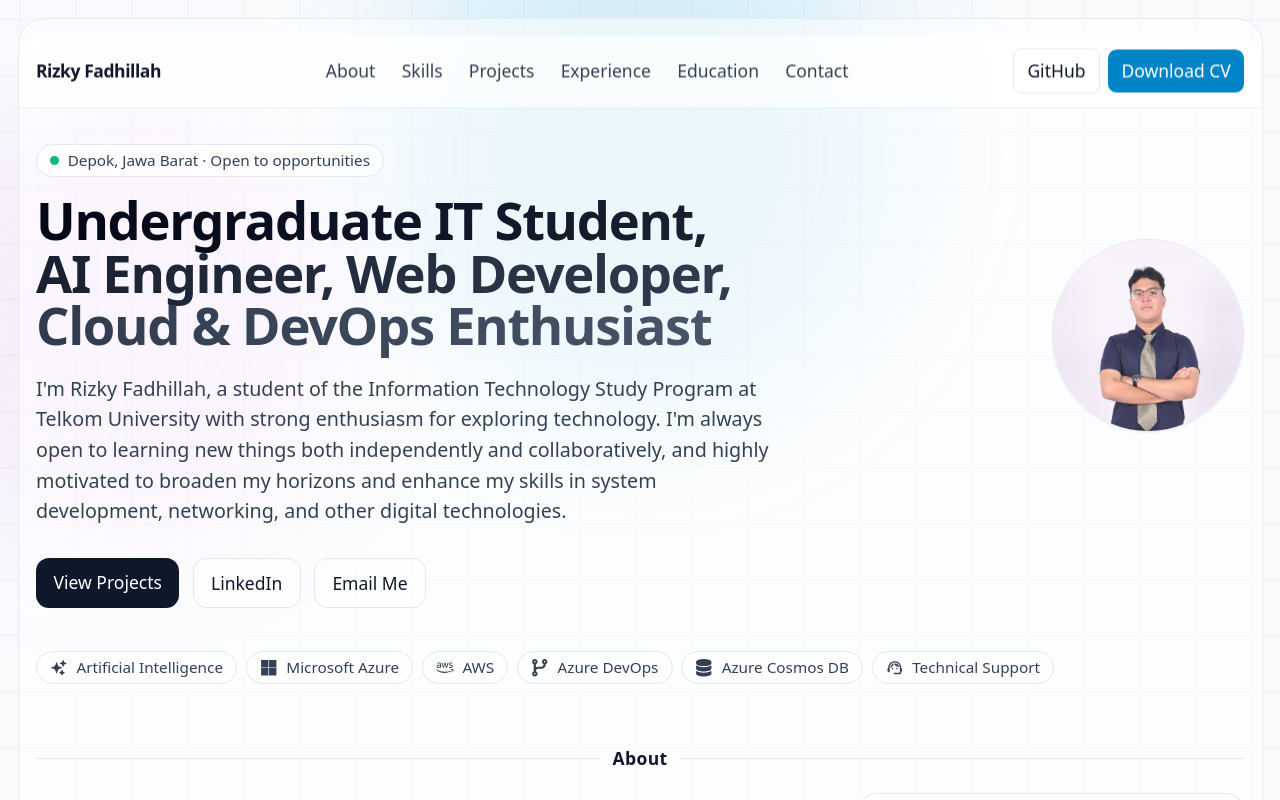
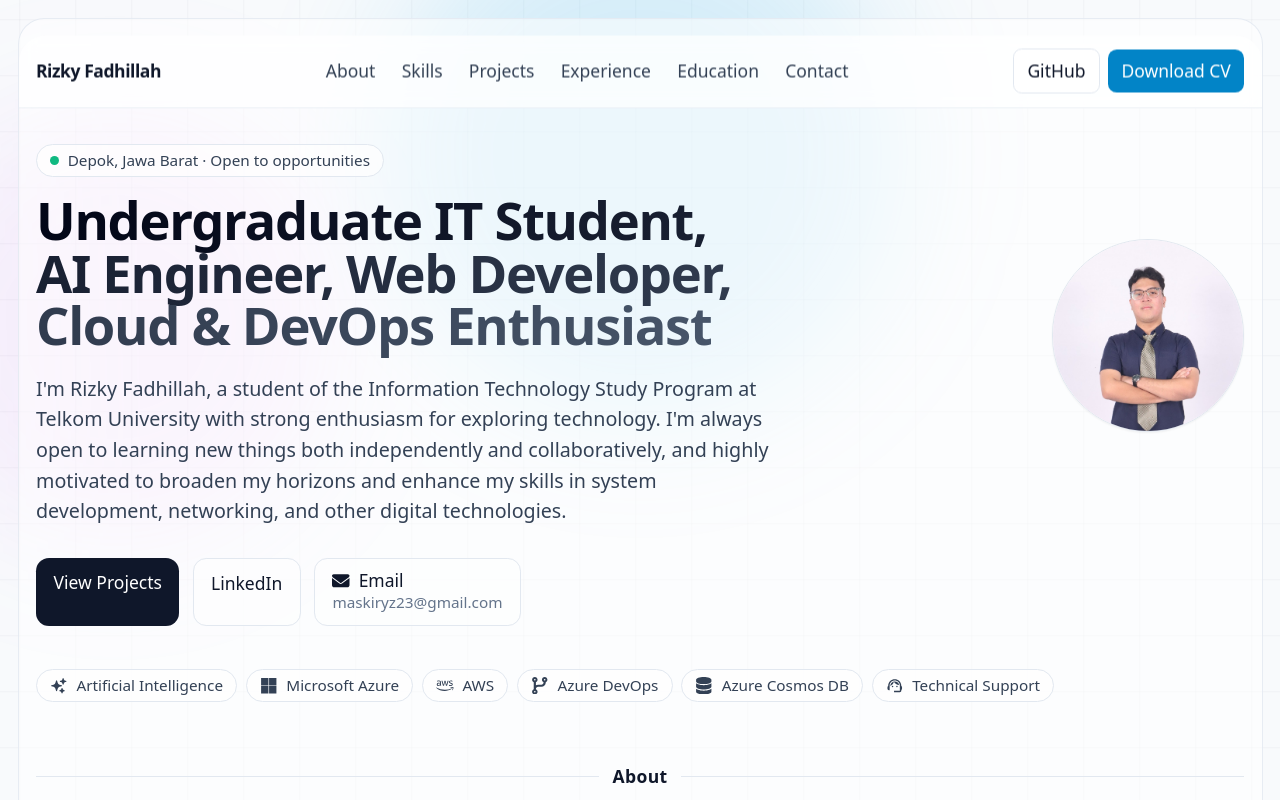
Before and after one commit to Kiryzsuuu/portofolio-rizky, a React (Vite) app: page / in a window 1280 px wide. Shown: the top 800 px of the page. Built offline with nearby package versions, Linux system fonts and the light colour scheme.

Commit message:
Update email button

```diff
--- a/src/App.tsx
+++ b/src/App.tsx
@@ -167,7 +167,13 @@ function App() {
               className="rounded-xl border border-slate-200 bg-white/60 px-4 py-2.5 text-base font-medium text-slate-900 hover:bg-white"
               href={`mailto:${profile.email}`}
             >
-              Email Me
+              <span className="inline-flex flex-col items-start leading-tight">
+                <span className="inline-flex items-center gap-2">
+                  <FaEnvelope aria-hidden className="h-4 w-4" />
+                  Email
+                </span>
+                <span className="text-sm text-slate-500">{profile.email}</span>
+              </span>
             </a>
           </div>
 
@@ -330,9 +336,12 @@ function App() {
                 className="rounded-xl border border-slate-200 bg-white/60 px-4 py-2.5 text-base font-medium text-slate-900 hover:bg-white"
                 href={`mailto:${profile.email}`}
               >
-                <span className="inline-flex items-center gap-2">
-                  <FaEnvelope aria-hidden className="h-4 w-4" />
-                  Email
+                <span className="inline-flex flex-col items-start leading-tight">
+                  <span className="inline-flex items-center gap-2">
+                    <FaEnvelope aria-hidden className="h-4 w-4" />
+                    Email
+                  </span>
+                  <span className="text-sm text-slate-500">{profile.email}</span>
                 </span>
               </a>
               <a
```
